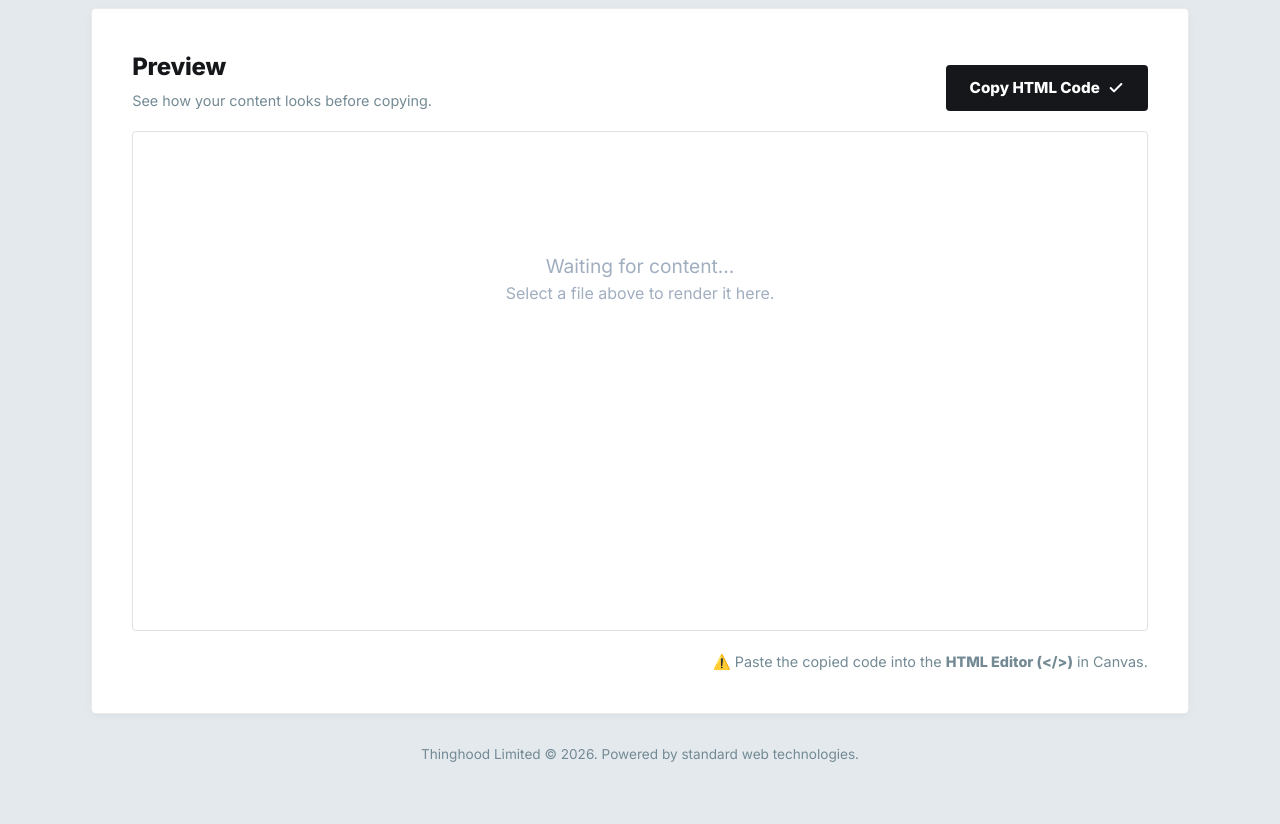
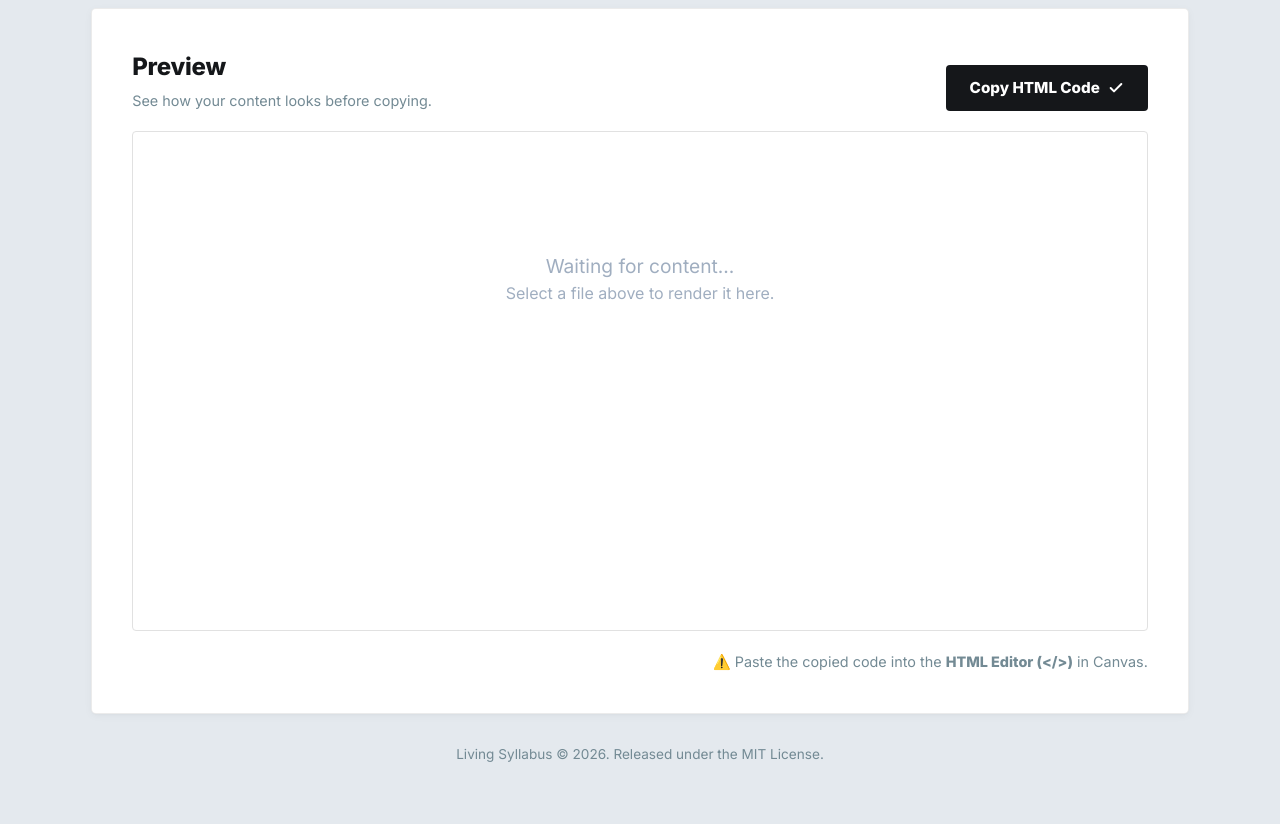
Before and after one commit to ryanncode/living-syllabus, a website: page docs/generate.html in a window 1280 px wide. Shown: the part 565-1389 px from the top of the page. Drawn offline with nearby package versions, Linux system fonts and the light colour scheme.

Commit message:
update footer

```diff
--- a/docs/generate.html
+++ b/docs/generate.html
@@ -323,7 +323,7 @@
     </div>
 
     <div class="gh-inner" style="padding-bottom: 60px; text-align: center; color: var(--text-muted); font-size: 0.85rem;">
-        Thinghood Limited &copy; 2026. Powered by standard web technologies.
+        Living Syllabus &copy; 2026. Released under the MIT License.
     </div>
 
     <script>
```
Also changed, not shown: docs/index.html (+1 -1 lines), docs/theme-builder.html (+1 -1 lines).
